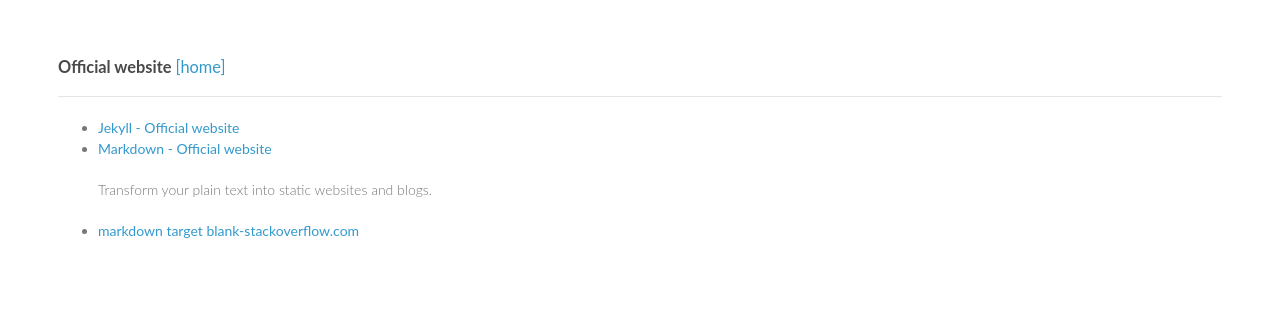
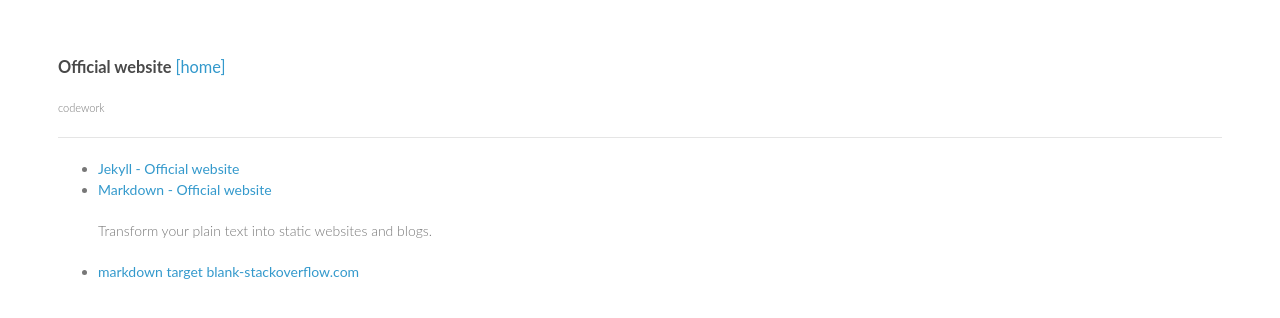
Before and after one commit to blueguide/blueblog, a Jekyll site: the page built from _posts/2013-11-16-My-favorate-website.md, in a window 1280 px wide. Shown: the top 318 px of the page. Built offline with Jekyll 4.4.1, drawn with Linux system fonts in a browser that asks for light colours.

Commit message:
Test CATEGORY

```diff
--- a/_posts/2013-11-16-My-favorate-website.md
+++ b/_posts/2013-11-16-My-favorate-website.md
@@ -3,10 +3,12 @@ layout : website
 title : "MY Favorate Website"
 keywords : "MY Favaorate Website-blueblog"
 descriptions : ""
-category : sites
+categories : ['code','work']
 ---
 
 ### Official website [\[home\]]({{ site.baseurl }})
+
+<small>{{ page.categories }}</small>
 
 ---
 
--- a/index.html
+++ b/index.html
@@ -12,7 +12,7 @@ title : "Blueblog - Fuck world!Fuck code!"
 	</ul>
 
 	<ul>
-	{% for category in site.categories.sites %}
+	{% for category in site.categories.code %}
 		<li><a href="{{ site.baseurl}}{{ category.url }}">{{ category.title}}</a></li>
 	{% endfor %}
 	</ul>
```
